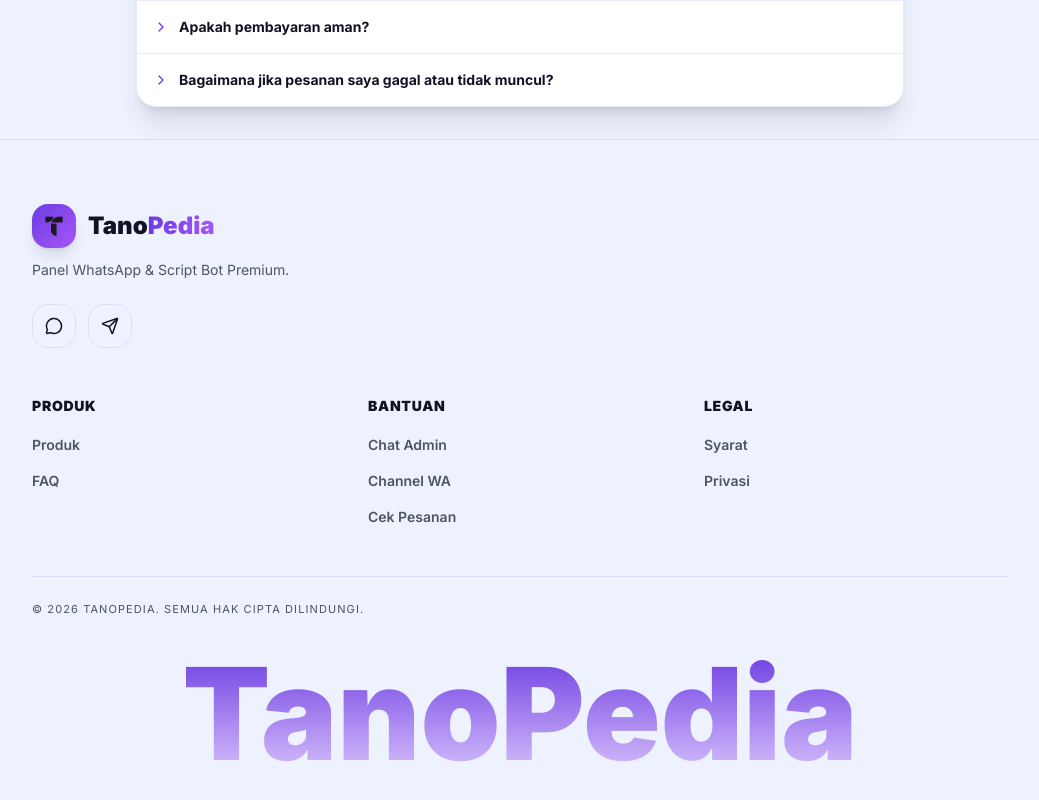
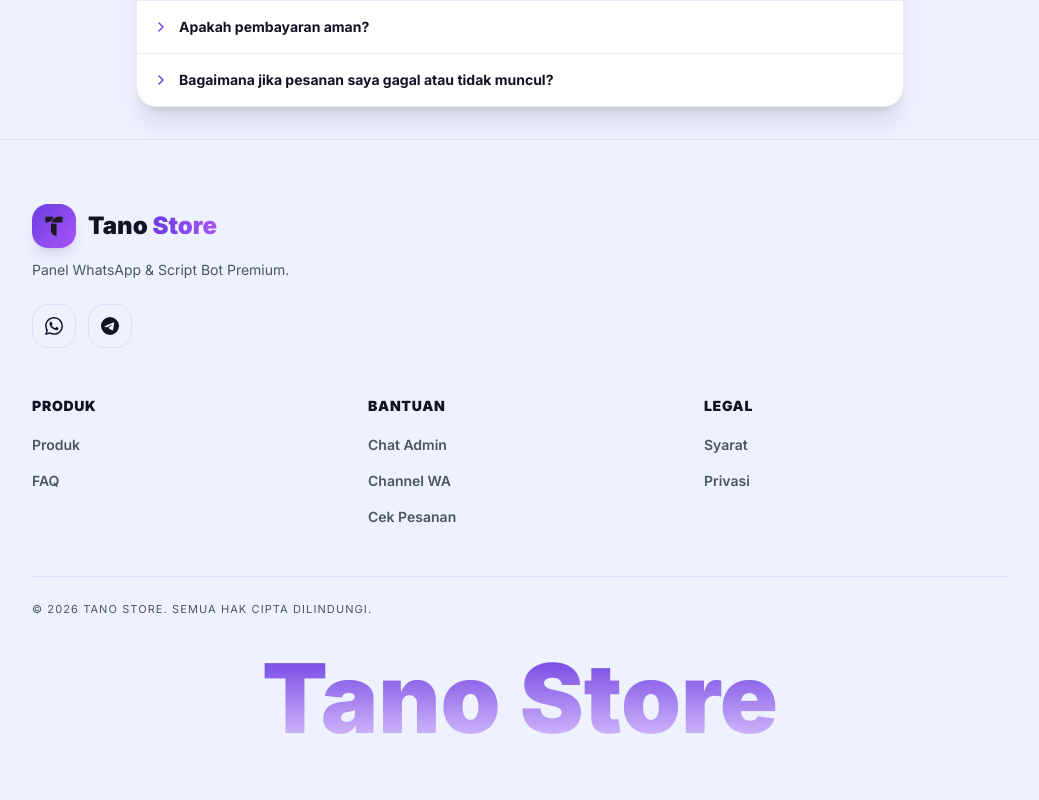
Before and after one commit to Tanojs/tanostore, a Next.js app: page / in a window 1280 px wide. Shown: the part 1133-1933 px from the top of the page, without its empty margins (120-1159 px from the left). Built offline with nearby package versions, Linux system fonts and the light colour scheme; no server answers; the database is empty.

Commit message:
Update footer-section.tsx

```diff
--- a/components/footer-section.tsx
+++ b/components/footer-section.tsx
@@ -2,10 +2,30 @@
 
 import Link from "next/link";
 import Image from "next/image";
-import { MessageCircle, Send } from "lucide-react";
 
 const WHATSAPP_NUMBER = "6285701961876";
 const WHATSAPP_CHANNEL = "https://whatsapp.com/channel/0029VbCUCFf5a24DCL3z4W40";
+const TELEGRAM_URL = "https://t.me/Tanoxjs";
+
+// Logo asli WhatsApp & Telegram sebagai SVG inline -- lucide-react (icon set
+// yang dipakai di seluruh web ini) sengaja tidak menyediakan logo brand,
+// cuma icon generic. Jadi 2 logo ini dibikin manual biar bentuknya bener-bener
+// sesuai logo aslinya, bukan icon "kirim pesan" generic.
+function WhatsAppLogo({ className }: { className?: string }) {
+  return (
+    <svg viewBox="0 0 24 24" fill="currentColor" className={className}>
+      <path d="M17.472 14.382c-.297-.149-1.758-.867-2.03-.967-.273-.099-.471-.148-.67.15-.197.297-.767.966-.94 1.164-.173.199-.347.223-.644.075-.297-.15-1.255-.463-2.39-1.475-.883-.788-1.48-1.761-1.653-2.059-.173-.297-.018-.458.13-.606.134-.133.298-.347.446-.52.149-.174.198-.298.298-.497.099-.198.05-.371-.025-.52-.075-.149-.669-1.612-.916-2.207-.242-.579-.487-.5-.669-.51-.173-.008-.371-.01-.57-.01-.198 0-.52.074-.792.372-.272.297-1.04 1.016-1.04 2.479 0 1.462 1.065 2.875 1.213 3.074.149.198 2.096 3.2 5.077 4.487.709.306 1.262.489 1.694.625.712.227 1.36.195 1.871.118.571-.085 1.758-.719 2.006-1.413.248-.694.248-1.289.173-1.413-.074-.124-.272-.198-.57-.347M12.05 21.785h-.004a9.87 9.87 0 01-5.031-1.378l-.361-.214-3.741.982.998-3.648-.235-.374a9.86 9.86 0 01-1.51-5.26C2.168 6.443 6.603 2.008 12.055 2.008c2.64 0 5.122 1.03 6.988 2.898a9.825 9.825 0 012.893 6.99c-.003 5.45-4.437 9.884-9.885 9.884M20.463 3.488A11.815 11.815 0 0012.05 0C5.495 0 .16 5.335.157 11.892c0 2.096.547 4.142 1.588 5.945L.057 24l6.305-1.654a11.882 11.882 0 005.683 1.448h.005c6.554 0 11.89-5.335 11.893-11.893a11.821 11.821 0 00-3.48-8.413" />
+    </svg>
+  );
+}
+
+function TelegramLogo({ className }: { className?: string }) {
+  return (
+    <svg viewBox="0 0 24 24" fill="currentColor" className={className}>
+      <path d="M12 0a12 12 0 100 24 12 12 0 000-24m5.568 8.16c-.18 1.898-.962 6.502-1.36 8.627-.168.9-.499 1.201-.82 1.23-.696.065-1.225-.46-1.9-.902-1.056-.693-1.653-1.124-2.678-1.8-1.185-.78-.417-1.21.258-1.91.177-.184 3.247-2.977 3.307-3.23a.246.246 0 00-.056-.212c-.07-.062-.174-.041-.249-.024-.106.024-1.793 1.14-5.061 3.345-.48.33-.913.49-1.302.48-.428-.008-1.252-.241-1.865-.44-.752-.245-1.349-.374-1.297-.789.027-.216.325-.437.893-.663 3.498-1.524 5.831-2.529 6.998-3.014 3.332-1.386 4.025-1.627 4.476-1.635.1-.002.321.023.465.14a.506.506 0 01.171.325c.016.093.036.306.02.472" />
+    </svg>
+  );
+}
 
 const columns = [
   {
@@ -33,8 +53,18 @@
 ];
 
 const socials = [
-  { icon: MessageCircle, href: `https://wa.me/${WHATSAPP_NUMBER}`, label: "Chat WhatsApp" },
-  { icon: Send, href: WHATSAPP_CHANNEL, label: "Channel WhatsApp" },
+  {
+    icon: WhatsAppLogo,
+    href: `https://wa.me/${WHATSAPP_NUMBER}`,
+    label: "WhatsApp",
+    colorClass: "hover:border-[#25D366] hover:text-[#25D366]",
+  },
+  {
+    icon: TelegramLogo,
+    href: TELEGRAM_URL,
+    label: "Telegram",
+    colorClass: "hover:border-[#26A5E4] hover:text-[#26A5E4]",
+  },
 ];
 
 export function FooterSection() {
@@ -49,23 +79,23 @@
             <Image src="/images/logo.png" alt="Logo" width={24} height={24} className="w-6 h-6 object-contain" />
           </div>
           <span className="text-2xl font-black text-foreground">
-            Tano<span className="bg-gradient-to-r from-[#6C3CE1] to-[#a855f7] bg-clip-text text-transparent">Pedia</span>
+            Tano <span className="bg-gradient-to-r from-[#6C3CE1] to-[#a855f7] bg-clip-text text-transparent">Store</span>
           </span>
         </div>
         <p className="mt-3 text-sm text-muted-foreground">Panel WhatsApp &amp; Script Bot Premium.</p>
 
         {/* Ikon sosial */}
         <div className="flex items-center gap-3 mt-6">
-          {socials.map(({ icon: Icon, href, label }) => (
+          {socials.map(({ icon: Icon, href, label, colorClass }) => (
             <a
               key={label}
               href={href}
               target="_blank"
               rel="noopener noreferrer"
               aria-label={label}
-              className="w-11 h-11 rounded-2xl border border-border flex items-center justify-center text-foreground hover:border-purple-500 hover:text-purple-600 dark:hover:text-purple-400 transition-colors"
+              className={`w-11 h-11 rounded-2xl border border-border flex items-center justify-center text-foreground transition-colors ${colorClass}`}
             >
-              <Icon size={18} />
+              <Icon className="w-[18px] h-[18px]" />
             </a>
           ))}
         </div>
@@ -109,14 +139,14 @@
         {/* Divider */}
         <div className="border-t border-border mt-12 pt-6">
           <p className="text-[11px] tracking-widest uppercase text-muted-foreground">
-            &copy; {currentYear} TanoPedia. Semua hak cipta dilindungi.
+            &copy; {currentYear} Tano Store. Semua hak cipta dilindungi.
           </p>
         </div>
 
         {/* Wordmark besar */}
         <div className="mt-8 select-none overflow-hidden">
-          <p className="text-center text-6xl sm:text-8xl md:text-9xl leading-none font-black bg-gradient-to-b from-[#6C3CE1] to-[#a855f7]/30 bg-clip-text text-transparent">
-            TanoPedia
+          <p className="text-center text-5xl sm:text-7xl md:text-8xl leading-none font-black bg-gradient-to-b from-[#6C3CE1] to-[#a855f7]/30 bg-clip-text text-transparent">
+            Tano Store
           </p>
         </div>
       </div>
```
